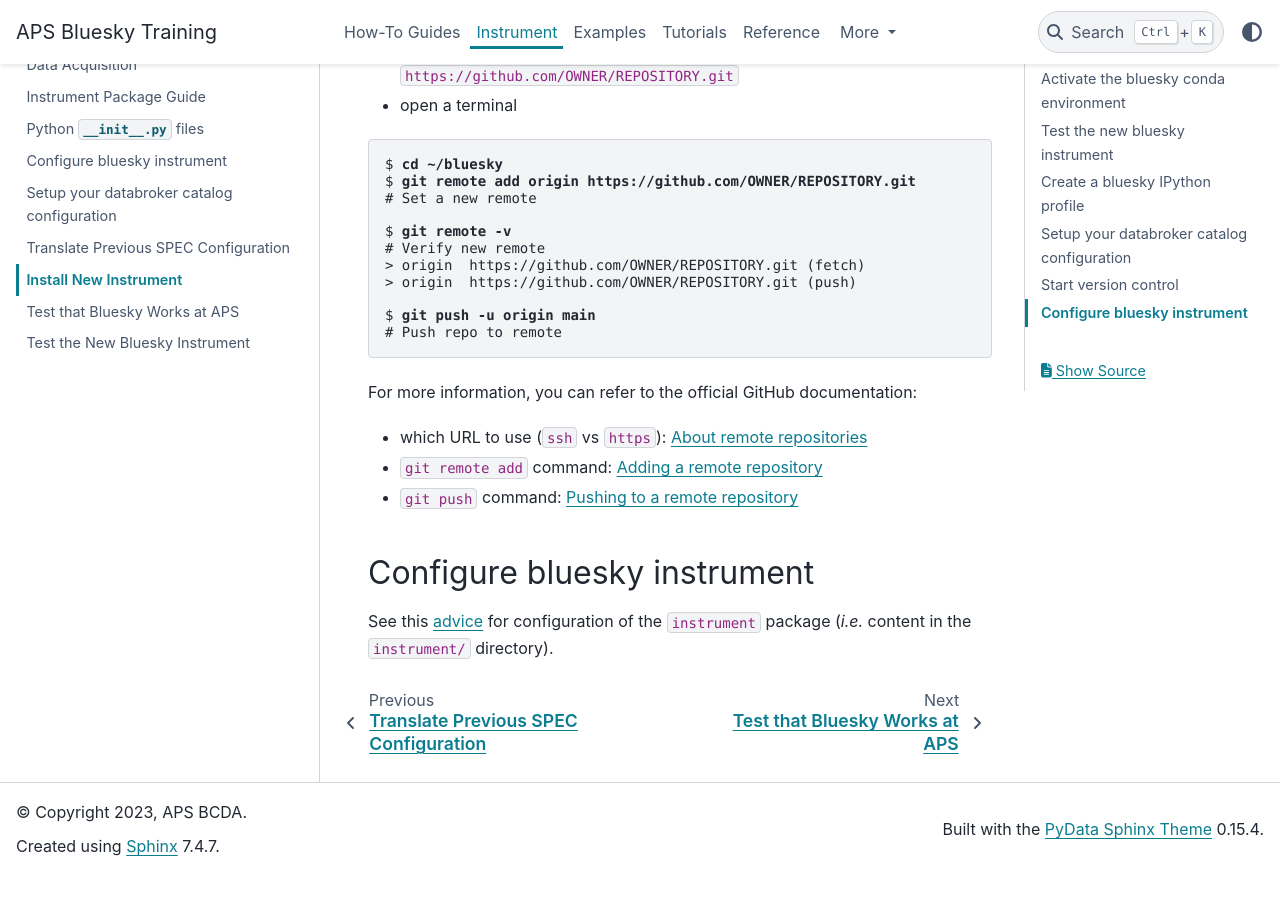
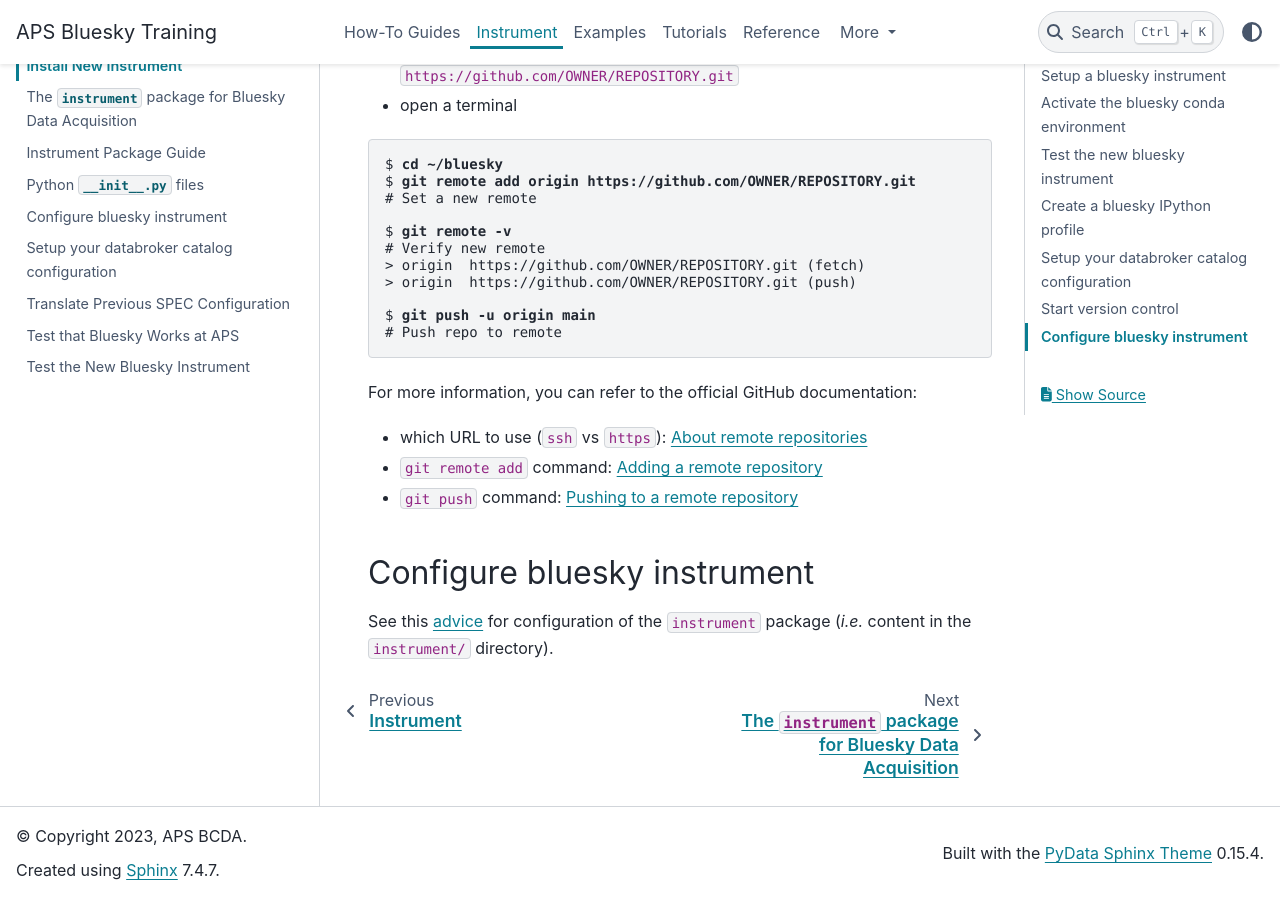
Before and after one commit to BCDA-APS/bluesky_training, a Sphinx documentation site: the page built from docs/source/instrument/install_new_instrument.rst, in a window 1280 px wide and 900 px high, scrolled down 5114 px. Built offline with Sphinx 7.4.7 and the PyData theme 0.15.4, drawn with Linux system fonts in a browser that asks for light colours; before the commit the page ends 5990 px from its top, so only the background shows below that.

Commit message:
DOC move this up

```diff
--- a/docs/source/instrument/index.rst
+++ b/docs/source/instrument/index.rst
@@ -22,6 +22,7 @@ reference for ideas rather than a set of requirements.
    :maxdepth: 2
    :glob:
 
+   install_new_instrument
    describe_instrument
    guide
    _*
```
Also changed, not shown: docs/source/instrument/install_new_instrument.rst (renamed from docs/source/instrument/_install_new_instrument.rst).
